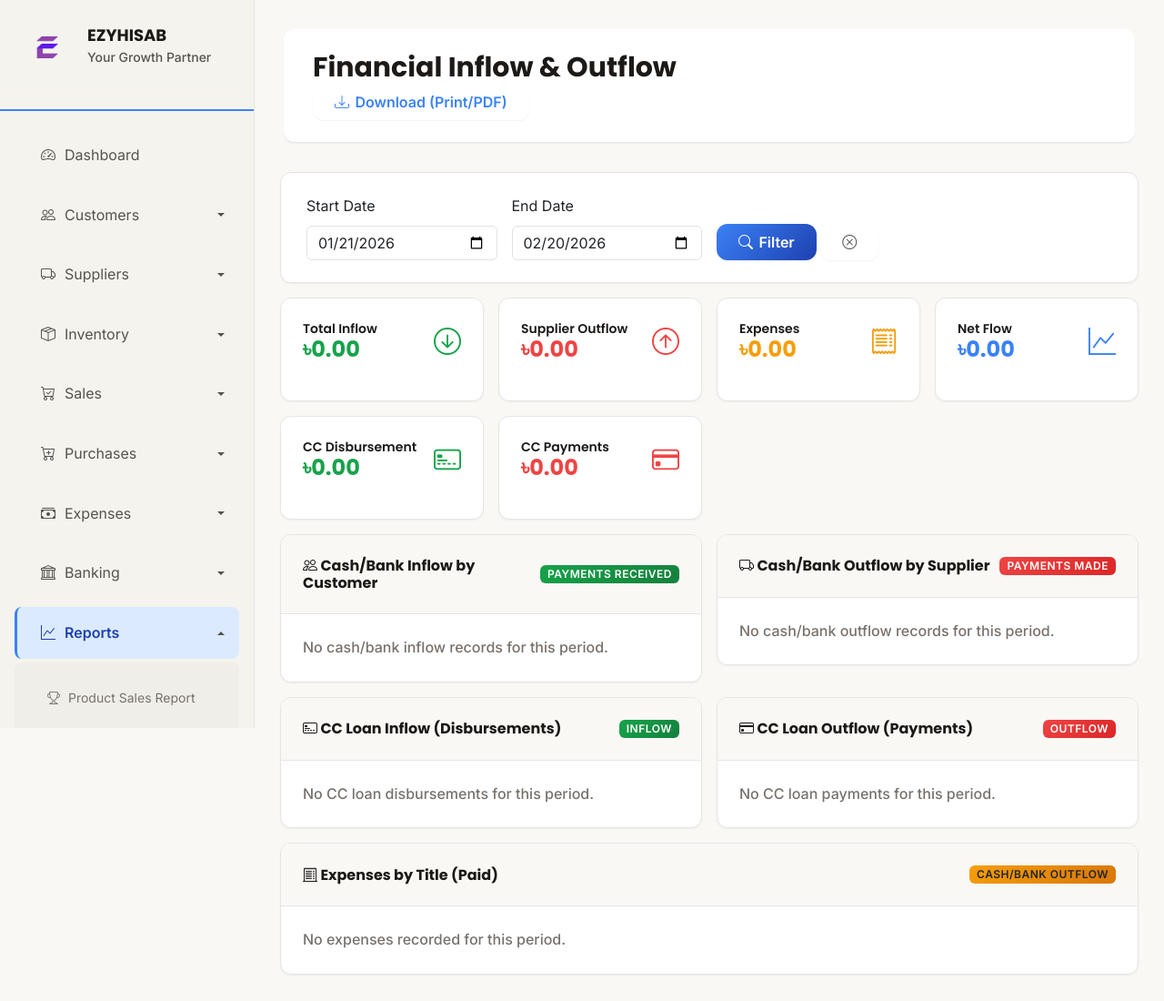
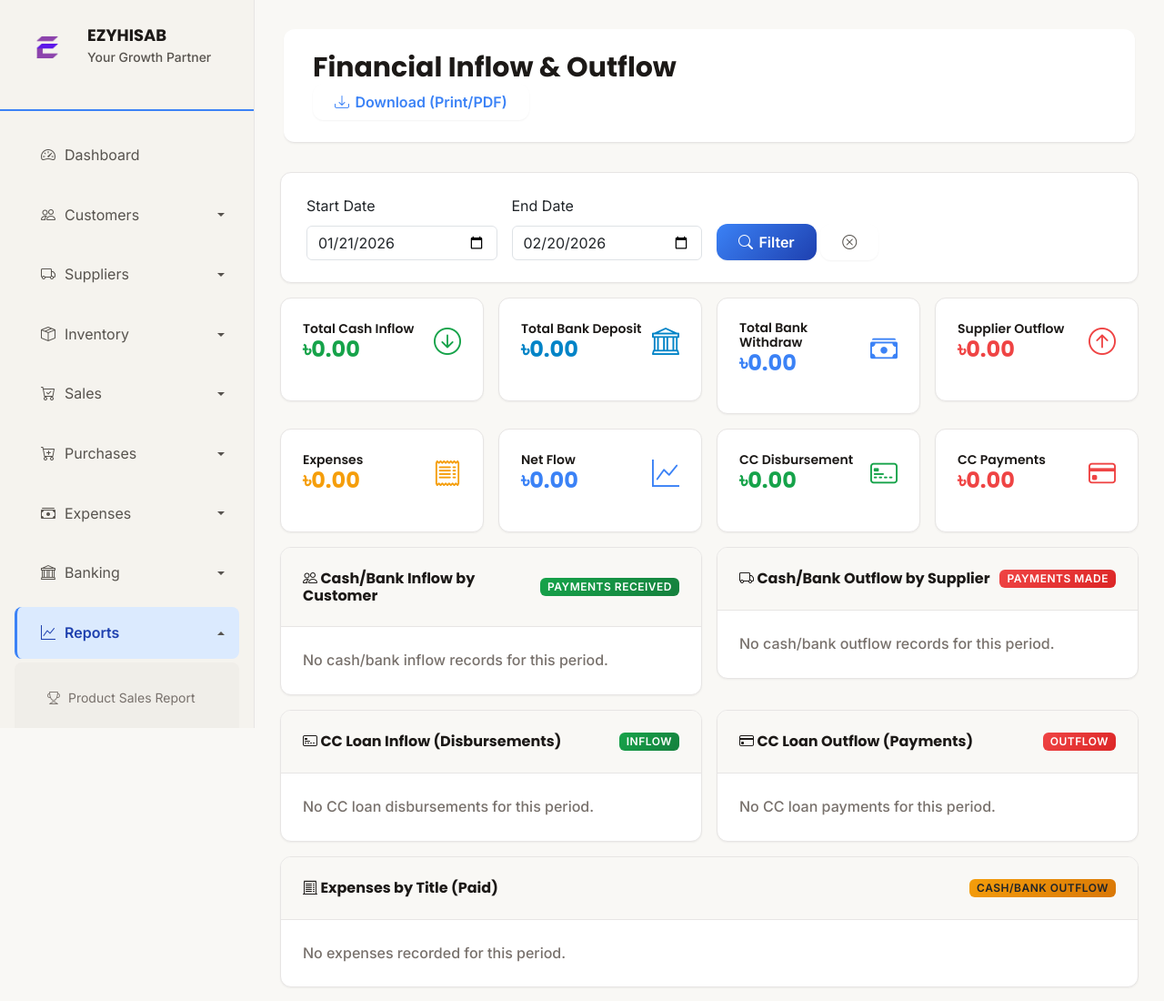
Before and after one commit to giasuddin90/hajiedirsErp, a Django app: page /reports/financial-flow/ in a window 1280 px wide. Shown: the top 1100 px of the page at 91% size. Before the commit the page ends 1071 px from the top, so only its background shows below. Run offline with Django 4.2, Linux system fonts and the light colour scheme; the visitor is signed in with stand-in values (Sample User, id 1); data that the repository does not hold is empty.

Commit message:
reporting update financial flow

```diff
--- a/reports/views.py
+++ b/reports/views.py
@@ -626,6 +626,22 @@ class FinancialFlowReportView(LoginRequiredMixin, ListView):
 
         total_inflow += total_cc_disbursement
 
+        # Bank account ledger: deposit (cash to bank) and withdrawal (bank to cash) in period
+        total_bank_deposit = (
+            BankAccountLedger.objects.filter(
+                entry_type='deposit',
+                transaction_date__range=[start_date, end_date]
+            ).aggregate(total=Sum('amount'))['total'] or Decimal('0')
+        )
+        total_bank_withdraw = (
+            BankAccountLedger.objects.filter(
+                entry_type='withdrawal',
+                transaction_date__range=[start_date, end_date]
+            ).aggregate(total=Sum('amount'))['total'] or Decimal('0')
+        )
+        # Total Cash Inflow: bank withdraw increases cash, bank deposit decreases cash
+        total_cash_inflow = total_inflow + total_bank_withdraw - total_bank_deposit
+
         # Outflow: Cash/Bank paid to suppliers (SupplierLedger with transaction_type='payment')
         supplier_payments_qs = SupplierLedger.objects.filter(
             transaction_type='payment',
@@ -669,7 +685,7 @@ class FinancialFlowReportView(LoginRequiredMixin, ListView):
             count=Count('id')
         ).order_by('-total')
 
-        net_flow = total_inflow - (total_outflow_suppliers + total_cc_payments + total_expenses)
+        net_flow = total_cash_inflow - (total_outflow_suppliers + total_cc_payments + total_expenses)
 
         context.update({
             'start_date': start_date,
@@ -680,6 +696,9 @@ class FinancialFlowReportView(LoginRequiredMixin, ListView):
             'outflow_by_cc_loan': outflow_by_cc_loan,
             'expenses_by_title': expenses_by_title,
             'total_inflow': total_inflow,
+            'total_cash_inflow': total_cash_inflow,
+            'total_bank_deposit': total_bank_deposit,
+            'total_bank_withdraw': total_bank_withdraw,
             'total_outflow_suppliers': total_outflow_suppliers,
             'total_cc_disbursement': total_cc_disbursement,
             'total_cc_payments': total_cc_payments,
@@ -758,6 +777,21 @@ def download_financial_flow_pdf(request):
 
     total_inflow += total_cc_disbursement
 
+    # Bank account ledger: deposit (cash to bank) and withdrawal (bank to cash) in period
+    total_bank_deposit = (
+        BankAccountLedger.objects.filter(
+            entry_type='deposit',
+            transaction_date__range=[start_date, end_date]
+        ).aggregate(total=Sum('amount'))['total'] or Decimal('0')
+    )
+    total_bank_withdraw = (
+        BankAccountLedger.objects.filter(
+            entry_type='withdrawal',
+            transaction_date__range=[start_date, end_date]
+        ).aggregate(total=Sum('amount'))['total'] or Decimal('0')
+    )
+    total_cash_inflow = total_inflow + total_bank_withdraw - total_bank_deposit
+
     # Outflow: Cash/Bank paid to suppliers
     supplier_payments_qs = SupplierLedger.objects.filter(
         transaction_type='payment',
@@ -799,7 +833,7 @@ def download_financial_flow_pdf(request):
         count=Count('id')
     ).order_by('-total')
 
-    net_flow = total_inflow - (total_outflow_suppliers + total_cc_payments + total_expenses)
+    net_flow = total_cash_inflow - (total_outflow_suppliers + total_cc_payments + total_expenses)
 
     template = get_template('reports/financial_flow_pdf.html')
     context = {
@@ -811,6 +845,9 @@ def download_financial_flow_pdf(request):
         'outflow_by_cc_loan': outflow_by_cc_loan,
         'expenses_by_title': expenses_by_title,
         'total_inflow': total_inflow,
+        'total_cash_inflow': total_cash_inflow,
+        'total_bank_deposit': total_bank_deposit,
+        'total_bank_withdraw': total_bank_withdraw,
         'total_outflow_suppliers': total_outflow_suppliers,
         'total_cc_disbursement': total_cc_disbursement,
         'total_cc_payments': total_cc_payments,
--- a/templates/reports/financial_flow.html
+++ b/templates/reports/financial_flow.html
@@ -44,10 +44,32 @@
         <div class="card-module success">
             <div class="card-module-header">
                 <div>
-                    <h6 class="card-module-title">Total Inflow</h6>
-                    <h3 class="card-module-value">৳{{ total_inflow|floatformat:2 }}</h3>
+                    <h6 class="card-module-title">Total Cash Inflow</h6>
+                    <h3 class="card-module-value">৳{{ total_cash_inflow|floatformat:2 }}</h3>
                 </div>
                 <div class="card-module-icon"><i class="bi bi-arrow-down-circle"></i></div>
+            </div>
+        </div>
+    </div>
+    <div class="col-md-3">
+        <div class="card-module info">
+            <div class="card-module-header">
+                <div>
+                    <h6 class="card-module-title">Total Bank Deposit</h6>
+                    <h3 class="card-module-value">৳{{ total_bank_deposit|floatformat:2 }}</h3>
+                </div>
+                <div class="card-module-icon"><i class="bi bi-bank"></i></div>
+            </div>
+        </div>
+    </div>
+    <div class="col-md-3">
+        <div class="card-module primary">
+            <div class="card-module-header">
+                <div>
+                    <h6 class="card-module-title">Total Bank Withdraw</h6>
+                    <h3 class="card-module-value">৳{{ total_bank_withdraw|floatformat:2 }}</h3>
+                </div>
+                <div class="card-module-icon"><i class="bi bi-cash-stack"></i></div>
             </div>
         </div>
     </div>
@@ -62,6 +84,9 @@
             </div>
         </div>
     </div>
+</div>
+
+<div class="row mb-3">
     <div class="col-md-3">
         <div class="card-module warning">
             <div class="card-module-header">
@@ -86,9 +111,6 @@
             </div>
         </div>
     </div>
-</div>
-
-<div class="row mb-3">
     <div class="col-md-3">
         <div class="card-module success">
             <div class="card-module-header">
```
Also changed, not shown: templates/reports/financial_flow_pdf.html (+12 -4 lines).
